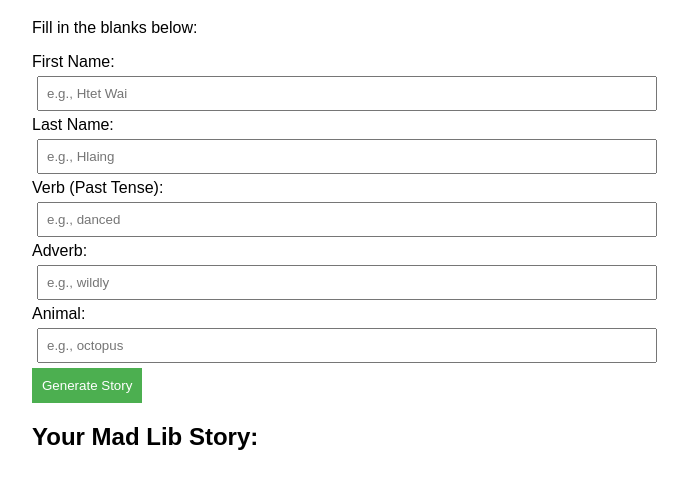
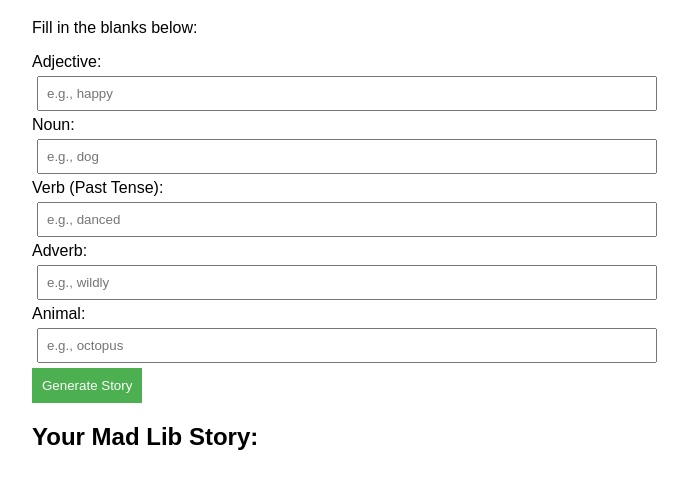
Before and after one commit to mjtdcom/woolarhtethtet, a plain HTML site: page index.html in a window 1280 px wide. Shown: the part 81-570 px from the top of the page, without its empty margins (308-996 px from the left). Drawn offline with Linux system fonts and the light colour scheme.

Commit message:
index.html

```diff
--- a/index.html
+++ b/index.html
@@ -12,11 +12,11 @@
     <h1>Mad Libs Generator</h1>
     <p>Fill in the blanks below:</p>
 
-    <label>First Name:</label>
-    <input type="text" id="First Name" placeholder="e.g., Htet Wai">
+    <label>Adjective:</label>
+    <input type="text" id="adjective" placeholder="e.g., happy">
 
-    <label>Last Name:</label>
-    <input type="text" id="Last Name" placeholder="e.g., Hlaing">
+    <label>Noun:</label>
+    <input type="text" id="noun" placeholder="e.g., dog">
 
     <label>Verb (Past Tense):</label>
     <input type="text" id="verb_past" placeholder="e.g., danced">
```
